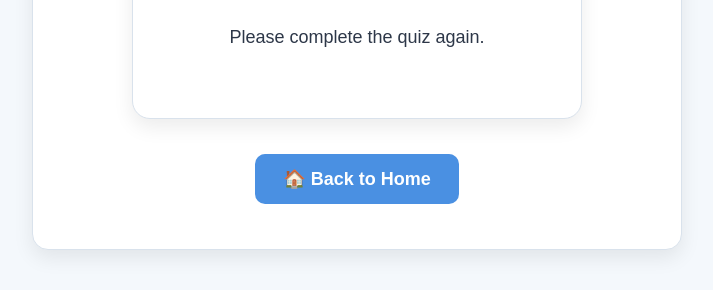
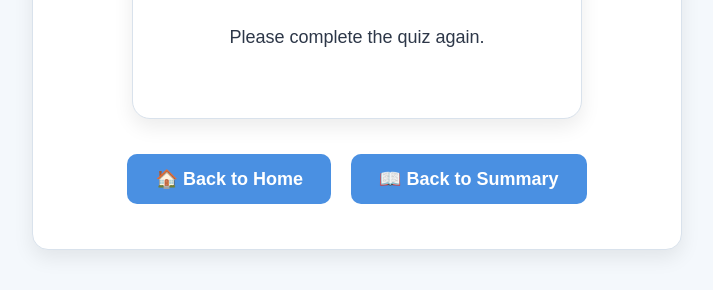
Before and after one commit to athira-183/access--learn, a plain HTML site: page Frontend--accesslearn/result.html in a window 1280 px wide. Shown: the part 608-898 px from the top of the page, without its empty margins (283-996 px from the left). Drawn offline with Linux system fonts and the light colour scheme.

Commit message:
Add back to summary button

```diff
--- a/Frontend--accesslearn/result.html
+++ b/Frontend--accesslearn/result.html
@@ -31,11 +31,15 @@
 
     </div>
 
+    <div class="result-buttons">
     <button onclick="location.href='index.html'">
+        🏠 Back to Home
+    </button>
 
-        🏠 Back to Home
-
+    <button onclick="location.href='summary.html'">
+        📖 Back to Summary
     </button>
+</div>
 
 </main>
 
--- a/Frontend--accesslearn/style.css
+++ b/Frontend--accesslearn/style.css
@@ -286,7 +286,12 @@ transform:translateY(0);
     font-size:18px;
     line-height:1.8;
 }
-
+.result-buttons {
+    display: flex;
+    justify-content: center;
+    gap: 20px;
+    margin-top: 20px;
+}
 /* ===== Dark Mode ===== */
 
 body.dark-mode {
--- a/backend/server.js
+++ b/backend/server.js
@@ -201,7 +201,7 @@ Requirements:
 - Keep the information accurate to the provided material.
 - Do not add information that is not present in the material.
 - Make the notes detailed enough for a student to study from.
-- For a document of this length, aim for approximately 400–700 words.
+- For a document of this length, aim for approximately 400-700 words.
 
 Study material:\n\n${text}`,
         });
```
